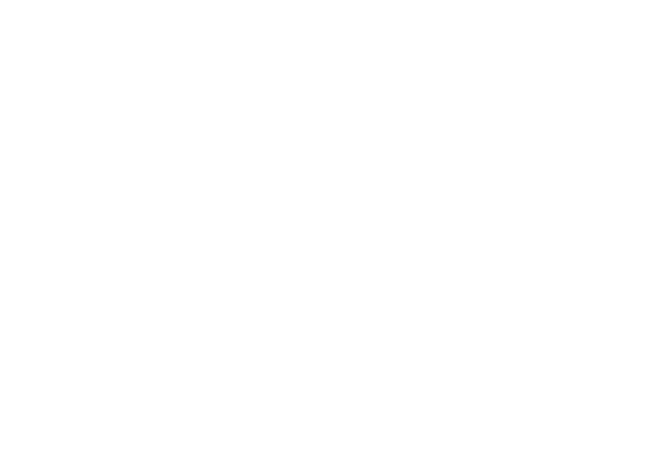
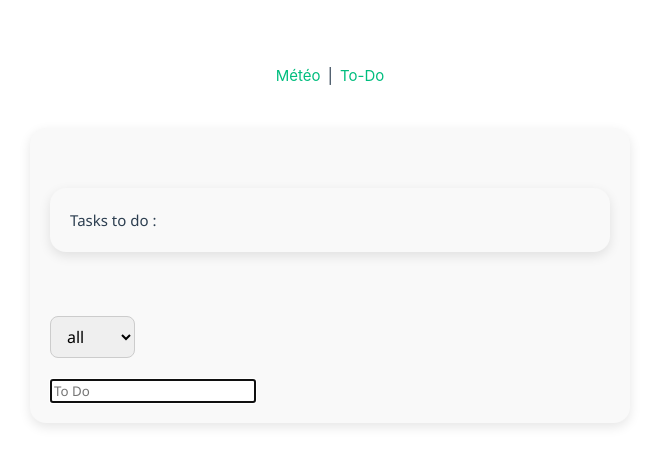
Before and after one commit to AurelienBelloir/PLD-Test, a Vue app: page /todo in a window 1280 px wide. Before the commit this address had no page. Shown: the top 466 px of the page, without its empty margins (310-969 px from the left). Built offline with nearby package versions, Linux system fonts and the light colour scheme.

Commit message:
intérouter

```diff
--- a/src/App.vue
+++ b/src/App.vue
@@ -1,7 +1,63 @@
+<!-- <script setup>
+import { createRouter, createWebHistory } from 'vue-router'
+import HomeView from './views/HomeView.vue'
+import toDo from './views/toDo.vue'
+import { ref } from 'vue'
+import { computed } from 'vue'
+
+
+
+
+
+const routes = {
+  '/': HomeView,
+  '/toDo': toDo
+}
+
+
+const currentPath = ref(window.location.hash || '/')
+window.addEventListener('hashchange', () => {
+  currentPath.value = window.location.hash
+})
+const currentView = computed(() => {
+  return routes[currentPath.value.slice(1) || '/']
+})
+
+
+window.addEventListener('hashchange', () => {
+  currentPath.value = window.location.hash
+})
+</script>
+
+<template>
+    <a href="#/">Home</a> |
+    <a href="#/toDo">toDo</a> |
+    <component :is="currentView" />
+</template> -->
+
+
+
 <script setup>
 import { RouterLink, RouterView } from 'vue-router'
 </script>
 
+<!-- <template>
+  <RouterView />
+</template> -->
 <template>
-  <RouterView />
+  <div id="app">
+    <nav>
+      <router-link to="/meteo">Météo</router-link>
+      |
+      <router-link to="/todo">To-Do</router-link>
+    </nav>
+
+    <!-- C’est ici que le composant de page s’affiche -->
+    <router-view />
+  </div>
 </template>
+<style>
+body {
+text-align: center;
+}
+</style>
--- a/src/router/index.js
+++ b/src/router/index.js
@@ -1,15 +1,69 @@
-import { createRouter, createWebHistory } from 'vue-router'
-import HomeView from '../views/HomeView.vue'
+// import { createRouter, createWebHistory } from 'vue-router'
+// import HomeView from '../views/HomeView.vue'
+// import toDo from '../views/toDo.vue'
+// import { ref } from 'vue'
+// import { computed } from 'vue'
+
+// const router = createRouter({
+//   history: createWebHistory(import.meta.env.BASE_URL),
+//   routes: [
+//     {
+//       path: '/',
+//       name: 'home',
+//       component: HomeView,
+//     },
+    // {
+    //   path: '/',
+    //   name: 'toDo',
+    //   component: toDo,
+    // }
+//   ],
+// })
+
+
+// const router = createRouter({
+//   history: createWebHistory(import.meta.env.BASE_URL),
+//   routes = [{
+//   '/': HomeView,
+//   '/toDo': toDo
+// }]
+// })
+// const currentPath = ref(window.location.hash || '/')
+// window.addEventListener('hashchange', () => {
+//   currentPath.value = window.location.hash
+// })
+// im
+// const currentView = computed(() => {
+//   return routes[currentPath.value.slice(1) || '/'] || NotFound
+// })
+// im
+
+
+// window.addEventListener('hashchange', () => {
+//   currentPath.value = window.location.hash
+// })
+
+
+// <template>
+//     <a href="#/">Home</a> |
+//     <a href="#/toDo">toDo</a> |
+// </template>
+
+// export default router
+
+import { createRouter, createWebHistory } from 'vue-router';
+import HomeView from '../views/HomeView.vue';
+import toDo from '../views/toDo.vue';
+
+const routes = [
+  { path: '/meteo', component: HomeView },
+  { path: '/todo', component: toDo },
+  { path: '/', redirect: '/meteo' },
+];
 
 const router = createRouter({
-  history: createWebHistory(import.meta.env.BASE_URL),
-  routes: [
-    {
-      path: '/',
-      name: 'home',
-      component: HomeView,
-    },
-  ],
-})
+  history: createWebHistory(),
+  routes,
+});
 
-export default router
+export default router; // ✅ CECI EST ESSENTIEL
--- a/src/views/HomeView.vue
+++ b/src/views/HomeView.vue
@@ -2,7 +2,7 @@
   <div>
   <img v-if="weather" :src="`http://openweathermap.org/img/wn/${weather.weather[0].icon}@2x.png`"/>
     <h1>Météo</h1><br>
-    <input v-model="city" @keyup.enter="getWeather" autofocus /><br>
+    <input placeholder="Ville" ref="inputMto" v-model="city" @keyup.enter="getWeather" autofocus /><br>
     <div v-if="weather">
       <p>Température à {{ weather.name }} : {{ weather.main.temp }}°C</p>
       <p>Météo : {{ weather.weather[0].description }} </p>
@@ -13,10 +13,11 @@
 
 <script setup>
 
-import { ref, computed } from 'vue'
+import { ref, computed, onMounted } from 'vue'
 import axios from 'axios'
 
-const city = ref('Paris')
+const inputMto = ref(null)
+const city = ref('')
 const apiKey = '694f728d23584c81d486a33186d9abeb'
 const weather = ref(null)
 
@@ -40,6 +41,8 @@ const condition = computed(() => {
   return getWeatherCategory(id)
 })
 
+
+
 function getWeatherCategory(id) {
   if (id >= 200 && id < 300) return "orage";
   if (id >= 300 && id < 400) return "bruine";
@@ -49,6 +52,13 @@ function getWeatherCategory(id) {
   if (id === 800) return "dégagé";
   if (id >= 801 && id <= 804) return "nuageux";
 }
+
+
+onMounted(() => {
+  inputMto.value?.focus();
+  getWeather();
+});
+
 </script>
 
 <style scoped>
--- a/src/views/toDo.vue
+++ b/src/views/toDo.vue
@@ -20,20 +20,24 @@
       <button @click="removeItem(index)">suppr</button>
     </p>
 
-    <input @keyup.enter.prevent="addMess" v-model="message" autofocus /> <br />
+    <input placeholder="To Do" ref="inputTd" @keyup.enter.prevent="addMess" v-model="message" autofocus /> <br />
   </div>
 </template>
 
 <script setup>
-import { computed, ref} from 'vue'
+import { computed, onMounted, ref} from 'vue'
 
 const storedTodos = localStorage.getItem('todo')
+const inputTd = ref(null)
 
 function saveTodos() {
   localStorage.setItem('todo', JSON.stringify(td.value))
   console.log(localStorage.getItem('todo'))
 }
 
+onMounted(() => {
+  inputTd.value?.focus();
+});
 
 const message = ref('')
 const td = ref(storedTodos ? JSON.parse(storedTodos) : [])
@@ -105,7 +109,7 @@ select {
 
 p {
   display: flex;
-  justify-content: space-between;
+  justify-content:space-between;
   align-items: center;
   padding: 8px 10px;
   margin: 6px 0;
@@ -140,8 +144,9 @@ button {
   border-radius: 6px;
   cursor: pointer;
   transition:
-    background-color 0.3s,
-    transform 0.2s;
+  background-color 0.3s,
+  transform 0.2s;
+  font-size: 14px;
 }
 
 button:hover {
```
